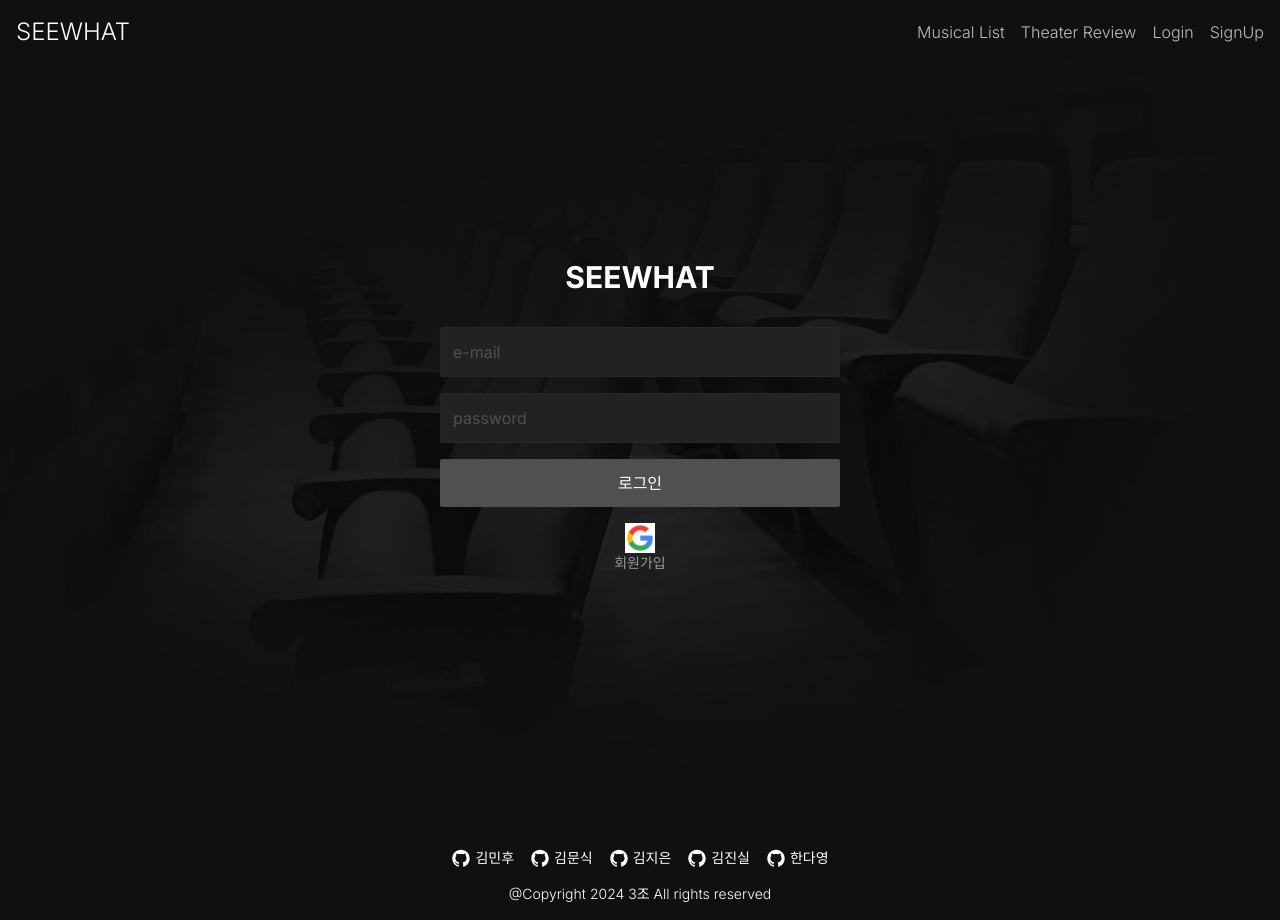
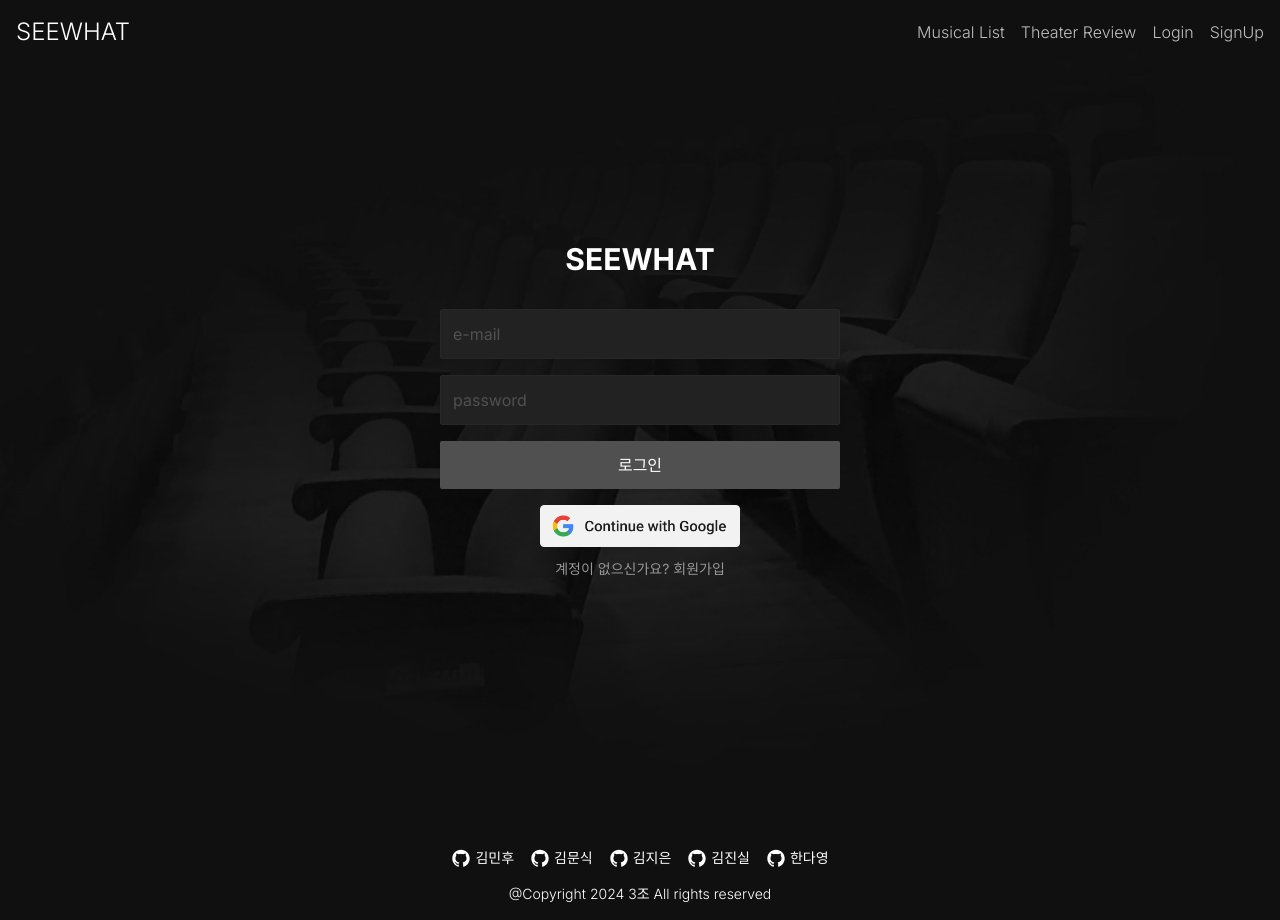
Before and after one commit to Kminhoo/see-what, a Next.js app: page /login in a window 1280 px wide. Built offline with nearby package versions, Linux system fonts and the light colour scheme; no server answers.

Commit message:
style: 로그인 페이지 구글 소셜 로그인 이미지 변경 및 css margin 추가

```diff
--- a/src/app/(auth)/login/_components/LoginForm.tsx
+++ b/src/app/(auth)/login/_components/LoginForm.tsx
@@ -7,7 +7,8 @@ import { SubmitHandler, useForm } from 'react-hook-form';
 import { z } from 'zod';
 
 import { googleLogin, login } from '@app/(auth)/action';
-import googleLogo from '@assets/images/googleLogo.png';
+import googleLoginLogo from '@assets/images/googleLoginLogo.png';
+
 import { userLoginSchema } from '@lib/schemas/userSchema';
 
 import Button from '@components/common/Button';
@@ -52,17 +53,9 @@ const LoginForm = () => {
           type="submit"
           label="로그인"
         />
-
         <div className="flex justify-center mt-4">
           <Button type="button" onClick={hadleGoogleLogin}>
-            <Image
-              src={googleLogo}
-              alt="google Login"
-              width={30}
-              height={30}
-              style={{ width: 30, height: 30 }}
-              sizes="30px"
-            />
+            <Image src={googleLoginLogo} alt="google Login" width={200} />
           </Button>
         </div>
       </form>
--- a/src/app/(auth)/login/page.tsx
+++ b/src/app/(auth)/login/page.tsx
@@ -13,8 +13,8 @@ const LoginPage = () => {
       <h1 className="text-white text-3xl font-bold mb-8">SEEWHAT</h1>
       <LoginForm />
       <div className="flex flex-col items-center space-y-2 text-sm text-darkGray">
-        <Link className="hover:text-white" href="sign-up">
-          회원가입
+        <Link className="hover:text-white m-3" href="sign-up">
+          계정이 없으신가요? 회원가입
         </Link>
       </div>
     </div>
--- a/src/app/(auth)/sign-up/page.tsx
+++ b/src/app/(auth)/sign-up/page.tsx
@@ -15,8 +15,8 @@ const SignUpPage = () => {
       <div className="min-h-screen flex flex-col items-center justify-center p-4">
         <h1 className="text-white text-3xl font-bold mb-8">SEEWHAT</h1>
         <SignUpForm />
-        <div className="flex flex-col items-center space-y-2 text-sm text-darkGray">
-          <Link href="/login" className="hover:text-white">
+        <div className="flex flex-col items-center space-y-2 text-sm text-darkGray my-5">
+          <Link href="/login" className="hover:text-white my-1">
             이미 계정이 있으신가요? Login
           </Link>
           <Link href="/" className="hover:text-white">
```
Also changed, not shown: src/assets/images/googleLoginLogo.png (added), src/assets/images/googleLogo.png (deleted).
